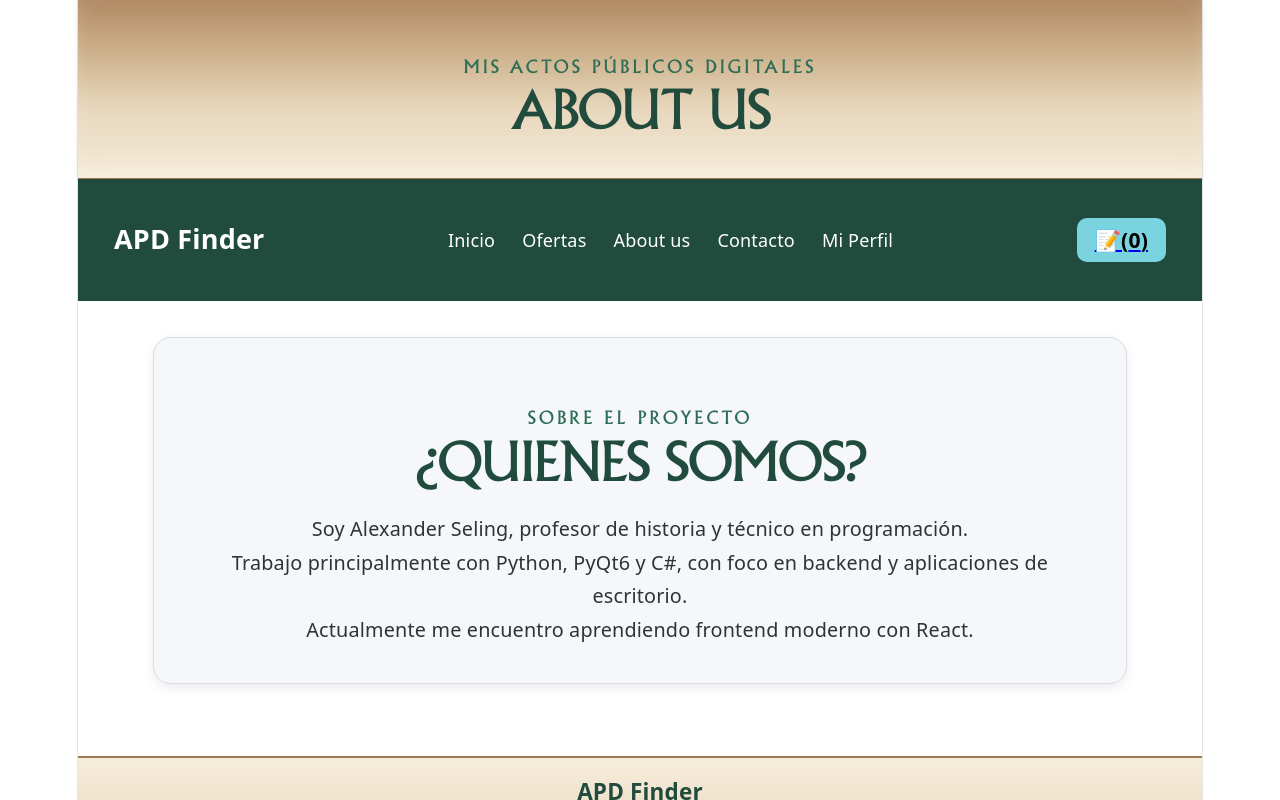
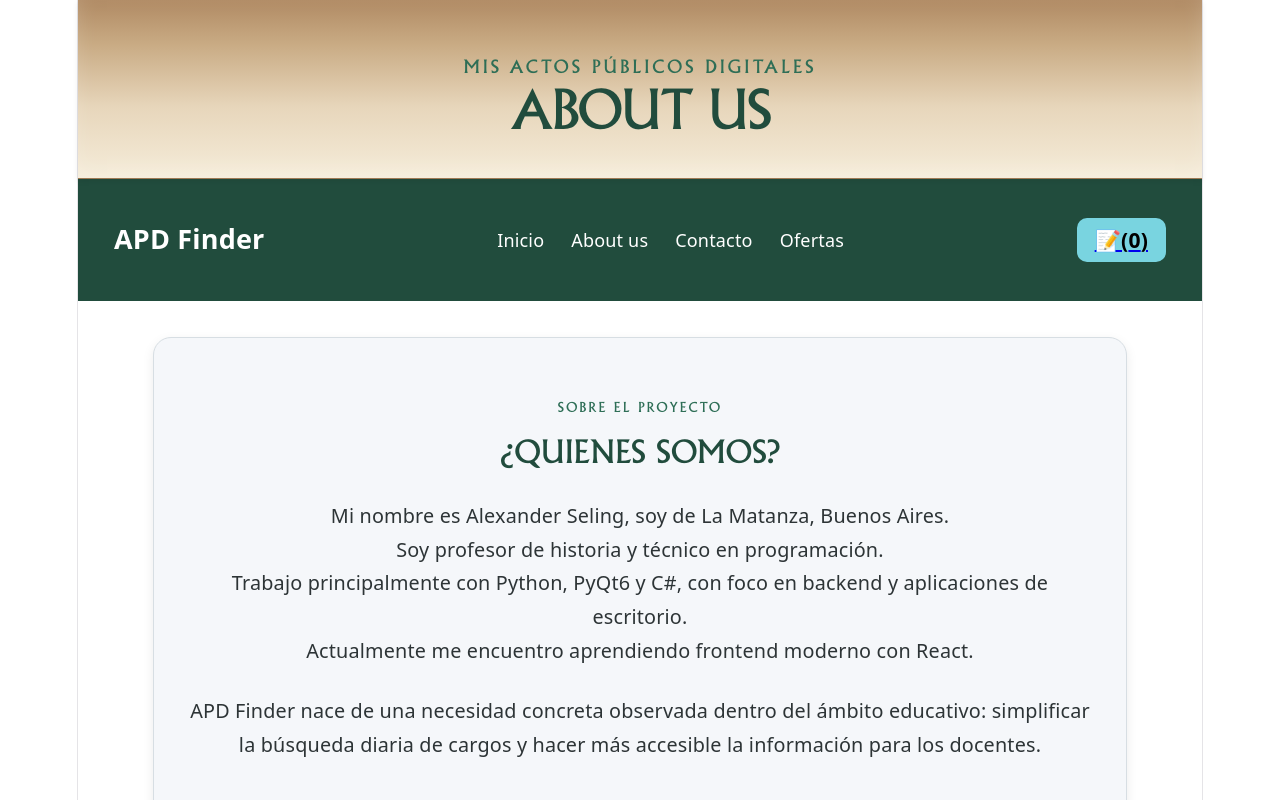
Before and after one commit to alexander5109/TalentoTechReact2026, a React (Vite) app in the folder MyApd/: page /about in a window 1280 px wide. Shown: the top 800 px of the page. Built offline with nearby package versions, Linux system fonts and the light colour scheme.

Commit message:
escondi mi perfil y acomode el aboutme

```diff
--- a/MyApd/src/components/NavBar/NavBar.jsx
+++ b/MyApd/src/components/NavBar/NavBar.jsx
@@ -12,10 +12,10 @@ export default function NavBar() {
 			</div>
 			<div className={styles.links}>
 				<Link to="/" className={styles.link}> Inicio </Link>
-				<Link to="/ofertas" className={styles.link}> Ofertas </Link>
 				<Link to="/about" className={styles.link}> About us </Link>
 				<Link to="/contacto" className={styles.link}> Contacto </Link>
-				<Link to="/miPerfil" className={styles.link}> Mi Perfil </Link>
+				<Link to="/ofertas" className={styles.link}> Ofertas </Link>
+				{/* <Link to="/miPerfil" className={styles.link}> Mi Perfil </Link> */}
 			</div>
 			<div className={styles.widget}>
 				<Link to="/pendingPostulations">
--- a/MyApd/src/components/Pages/AboutPage/AboutPage.jsx
+++ b/MyApd/src/components/Pages/AboutPage/AboutPage.jsx
@@ -1,25 +1,34 @@
 import PrettyText from "../../common/PrettyText/PrettyText"
-import SectionTitle from "../../common/SectionTitle/SectionTitle"
+import SectionTitleH3 from "../../common/SectionTitleH3/SectionTitleH3"
 import TextContainer from "../../common/TextContainer/TextContainer"
 
 export default function AboutPage() {
 	return (
+		<>
 			<TextContainer>
-			<SectionTitle
+				<SectionTitleH3
 					upper="Sobre el proyecto"
 					lower="¿Quienes Somos?"
 				/>
+
 				<PrettyText>
-				Soy Alexander Seling,
-				profesor de historia y técnico en programación.
+					Mi nombre es Alexander Seling, soy de La Matanza, Buenos Aires.
 					<br></br>
-				Trabajo principalmente con
-				Python, PyQt6 y C#, con foco en backend y aplicaciones de escritorio.
+					Soy profesor de historia y técnico en programación.
 					<br></br>
-				Actualmente me encuentro
-				aprendiendo frontend moderno
-				con React.
+					Trabajo principalmente con Python, PyQt6 y C#, con foco en backend y aplicaciones de escritorio.
+					<br></br>
+					Actualmente me encuentro aprendiendo frontend moderno con React.
 				</PrettyText>
-		</TextContainer>
+
+				<PrettyText>
+					APD Finder nace de una necesidad concreta
+					observada dentro del ámbito educativo:
+					simplificar la búsqueda diaria de cargos y
+					hacer más accesible la información para los
+					docentes.
+				</PrettyText>
+			</TextContainer >
+		</>
 	)
 }
--- a/MyApd/src/components/common/PrettyText/PrettyText.module.css
+++ b/MyApd/src/components/common/PrettyText/PrettyText.module.css
@@ -3,4 +3,5 @@
 	line-height: 1.7;
 
 	color: #2d3436;
+	margin-bottom: 1.5rem;
 }
```
Lines whose indentation alone changed are shown as unchanged.
